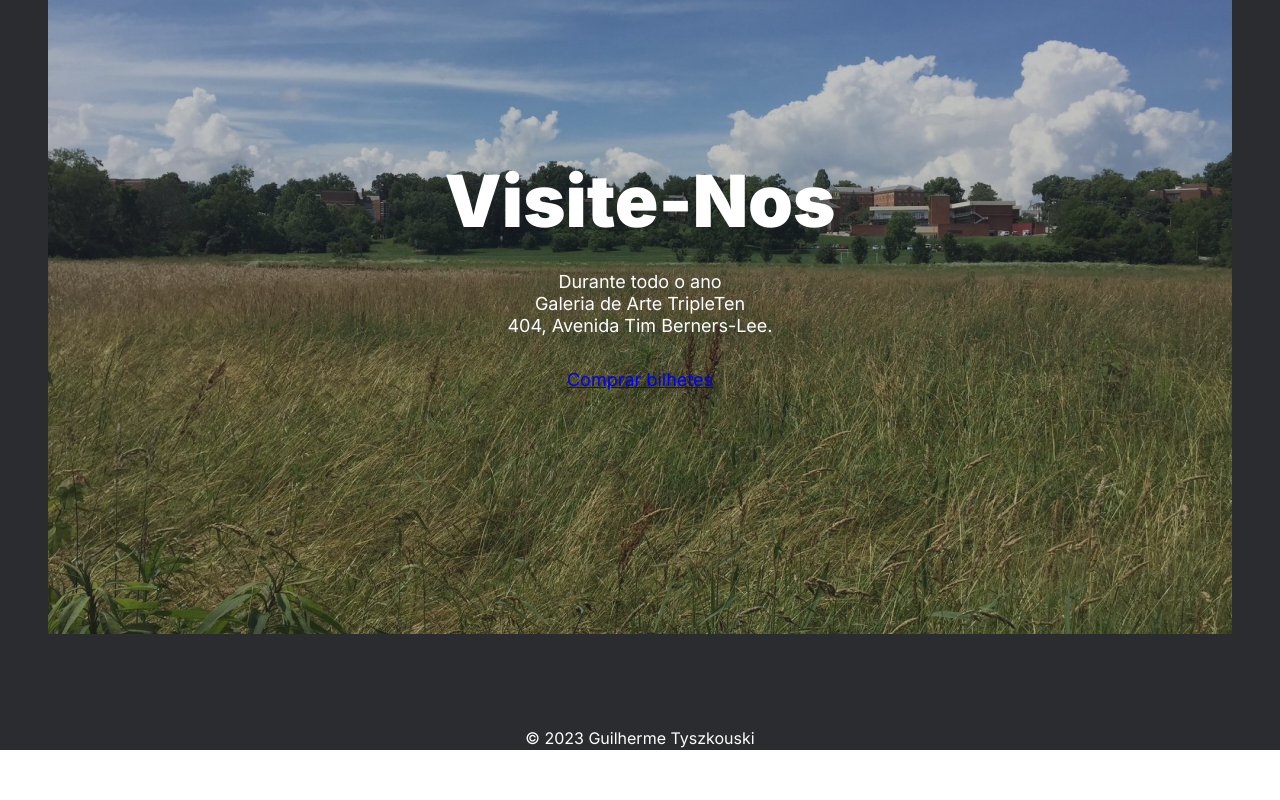
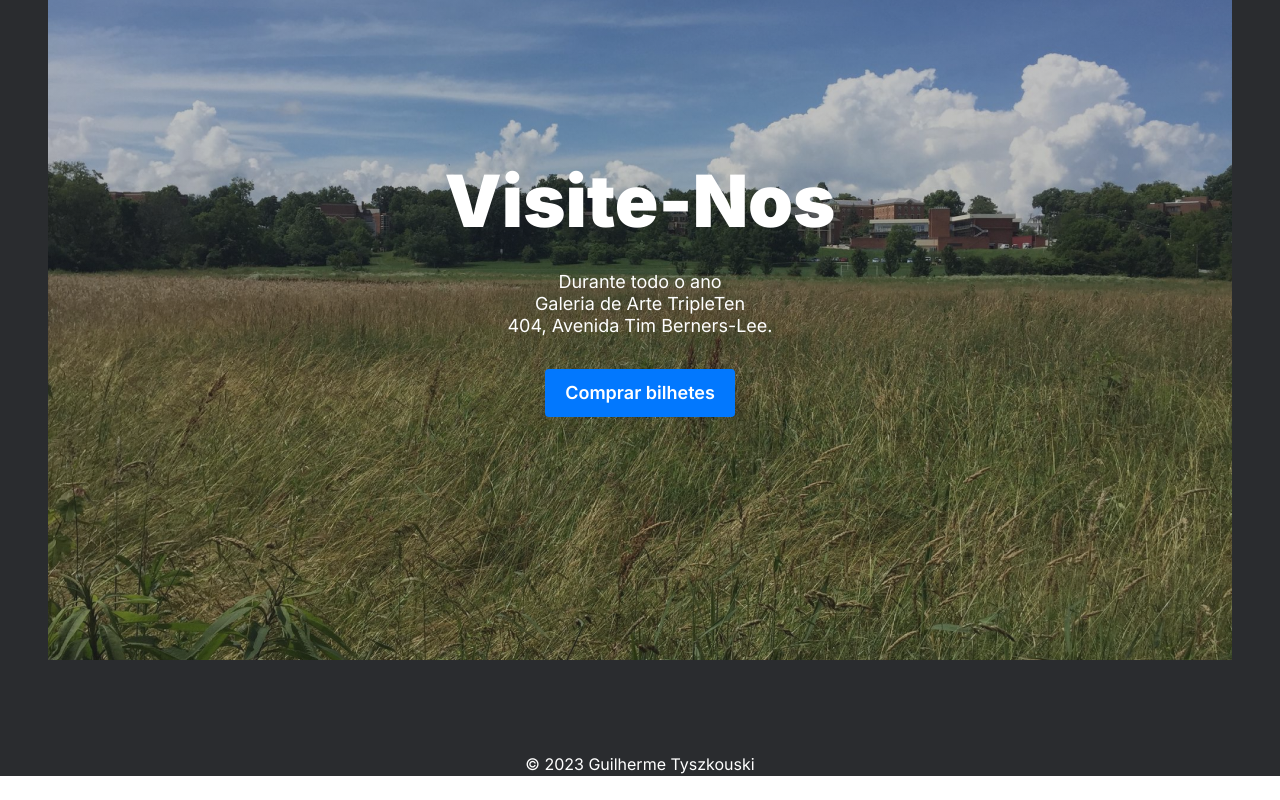
Before and after one commit to Tyszkouski77/web_project_homeland, a plain HTML site: page index.html in a window 1280 px wide. Shown: the part 2483-3283 px from the top of the page. Before the commit the page ends 3257 px from the top, so only its background shows below. Drawn offline with Linux system fonts and the light colour scheme.

Commit message:
adiciona botao a section purchase

```diff
--- /dev/null
+++ b/blocks/button.css
@@ -0,0 +1,11 @@
+.button {
+  font-family: "Inter", Arial, sans-serif;
+  padding: 13px 20px;
+  box-sizing: border-box;
+  border-radius: 4px;
+  font-weight: 600;
+  text-decoration: none;
+  border: none;
+  color: #fff;
+  background-color: #0278fe;
+}
--- a/pages/index.css
+++ b/pages/index.css
@@ -7,4 +7,5 @@
 @import url(../blocks/grid-card.css);
 @import url(../blocks/places.css);
 @import url(../blocks/purchase.css);
+@import url(../blocks/button.css);
 @import url(../blocks/footer.css);
```
